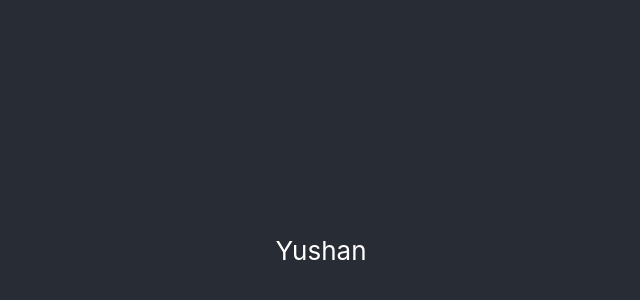
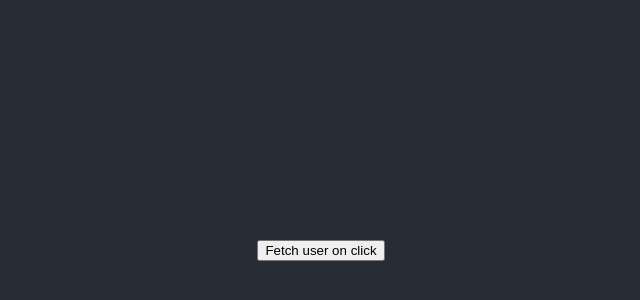
Before and after one commit to yushanwebdev/react-typescript-with-techbase, a React (Create React App) app: page / in a window 1280 px wide. Shown: the part 150-450 px from the top of the page, without its empty margins (319-959 px from the left). Built offline with nearby package versions, Linux system fonts and the light colour scheme.

Commit message:
feat: useState - Type Annotation & Union Types

```diff
--- a/src/App.tsx
+++ b/src/App.tsx
@@ -2,14 +2,38 @@ import { useState } from 'react';
 
 import './App.css';
 
+interface User {
+  name: 'Mitchel',
+    age: 23,
+    country: 'the Netherlands',
+    address: {
+      street: 'Main st.',
+      number: 88,
+      zip: '21345'
+    },
+    admin: false
+}
+
 function App() {
-  const [user, setUser] = useState("Yushan");
-  // Here `user` type shows as 'string' beacuse of TypeScript`s Type Inference feature.
+  const [user, setUser] = useState<User | null>(null);
+
+  const fetchUser = () => setUser({
+    name: 'Mitchel',
+    age: 23,
+    country: 'the Netherlands',
+    address: {
+      street: 'Main st.',
+      number: 88,
+      zip: '21345'
+    },
+    admin: false
+  });
 
   return (
     <div className="App">
       <header className="App-header">
-        <p>{user}</p>
+        <button onClick={fetchUser}>Fetch user on click</button>
+        {user && <p>{`Welcome to ${user.name}`}</p>}
       </header>
     </div>
   );
```
